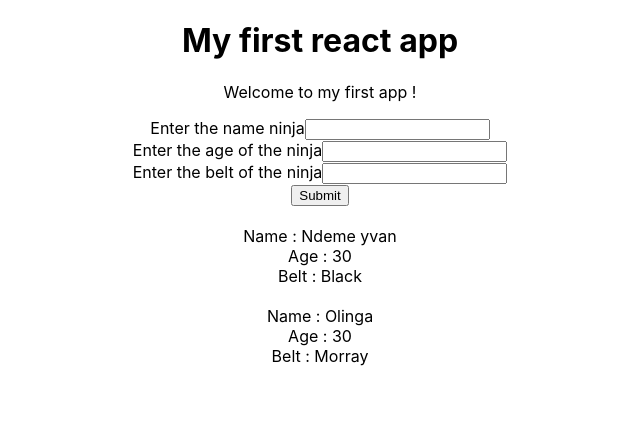
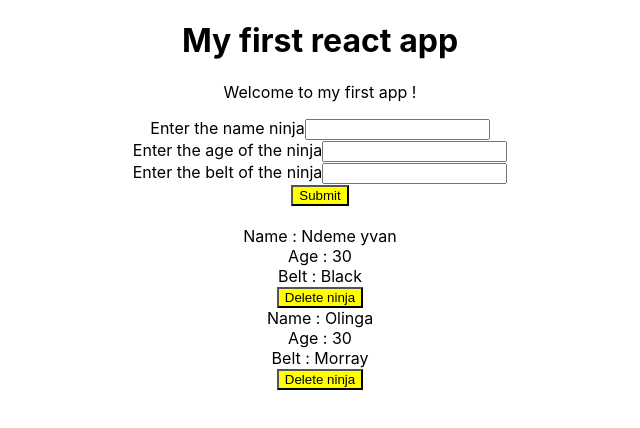
Before and after one commit to ndemeyvan/reacjJsNinja, a React (Create React App) app: page / in a window 1280 px wide. Shown: the top 428 px of the page, without its empty margins (320-960 px from the left). Built offline with nearby package versions, Linux system fonts and the light colour scheme.

Commit message:
some change

```diff
--- a/src/App.jsx
+++ b/src/App.jsx
@@ -15,12 +15,24 @@ export default class App extends Component {
 
   //function like a props
   addNinja = (ninja) => {
+    console.log('Try to add ninja');
+
     ninja.id = Math.random();
     let newNinja = [...this.state.ninja, ninja];
     this.setState({
       ninja: newNinja,
     });
   };
+
+  //fonction qui sera passer comme un
+  //props pour lancer la suppression depuis l'item
+  deleteNinja = (id)=>{
+    console.log(id);
+    let newNinja = this.state.ninja.filter((item) => item.id !== id);
+    this.setState({
+      ninja:newNinja,
+    })
+  }
 
   render() {
     return (
@@ -35,33 +47,9 @@ export default class App extends Component {
           age="25"
           belt="Black"
           ninjas={this.state.ninja}
+          deleteNinja={this.deleteNinja}
         />
       </div>
     );
   }
 }
-
-// function App() {
-
-//   return (
-//     <div className="App">
-//       <header className="App-header">
-//         <img src={logo} className="App-logo" alt="logo" />
-//         <p>
-//           Edit <code>src/App.js</code> and save to reload.
-//         </p>
-//         <a
-//           className="App-link"
-//           href="https://reactjs.org"
-//           target="_blank"
-//           rel="noopener noreferrer"
-//         >
-//           click here to learn react
-//         </a>
-
-//         <SecondComponent/>
-
-//       </header>
-//     </div>
-//   );
-// }
--- /dev/null
+++ b/src/components/addNinja.css
@@ -0,0 +1,5 @@
+
+
+.ninja button {
+    background: yellow;;
+}
--- a/src/components/addNinja.jsx
+++ b/src/components/addNinja.jsx
@@ -1,4 +1,5 @@
 import React, { Component } from "react";
+import './addNinja.css'
 
 export default class componentName extends Component {
   state = {
@@ -23,7 +24,7 @@ export default class componentName extends Component {
 
   render() {
     return (
-      <div>
+      <div className='ninja'>
         <form onSubmit={this.handleSubmitNinja}>
           <label htmlFor="name">Enter the name ninja</label>
           <input type="text" id="name" onChange={this.handleChange}></input>
--- a/src/components/ninja.jsx
+++ b/src/components/ninja.jsx
@@ -2,31 +2,26 @@ import React from "react";
 
 const ninja = (props) => {
   /// destructuring method use to get variable
-  const { ninjas } = props;
+  const { ninjas, deleteNinja } = props;
 
   //generate a new list of element with the object get from
   //parent props
   const ninjaList = ninjas.map((ninja) => {
-      /// conventionnal style
-    // if (ninja.age > 20) {
-    //   return (
-    //     <div className="ninjaList" key={ninja.id}>
-    //       <div>Name : {ninja.name}</div>
-    //       <div>Age : {ninja.age}</div>
-    //       <div>Belt : {ninja.belt}</div>
-    //       <br />
-    //     </div>
-    //   );
-    // } else {
-    //   return null;
-    // }
-
-    //ternary style
-    return ninja.age > 20 ?       (
+    return ninja.age > 20 ? (
       <div className="ninjaList" key={ninja.id}>
         <div>Name : {ninja.name}</div>
         <div>Age : {ninja.age}</div>
         <div>Belt : {ninja.belt}</div>
+        {/* le fait de creer une fonction anonyme
+        ici permet a ce que la fonctionn
+        ne s'excecute pas directement en fait . */}
+        <button
+          onClick={() => {
+            deleteNinja(ninja.id);
+          }}
+        >
+          Delete ninja
+        </button>
         <br />
       </div>
     ) : null;
```
Also changed, not shown: 1 other file (tests, documents, lock files or other folders). Lines whose indentation alone changed are shown as unchanged.
